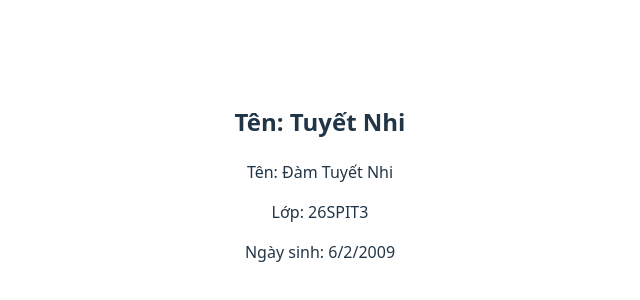
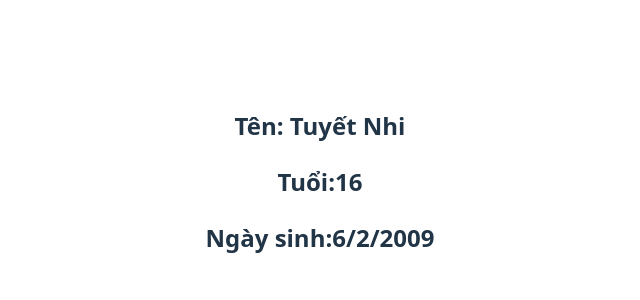
Before and after one commit to damtuyetnhi06022009-cmd/dtn_bai2, a React (Vite) app: page / in a window 1280 px wide. Shown: the part 218-518 px from the top of the page, without its empty margins (320-960 px from the left). Built offline with nearby package versions, Linux system fonts and the light colour scheme.

Commit message:
Add multiple files

```diff
--- a/src/App.jsx
+++ b/src/App.jsx
@@ -10,10 +10,7 @@ function App() {
   return (
     <>
       <div className='card-title'>
-        <Student name =" Tuyết Nhi "/>
-        <p>Tên: Đàm Tuyết Nhi </p>
-        <p>Lớp: 26SPIT3 </p>
-        <p>Ngày sinh: 6/2/2009 </p>
+        <Student name =" Tuyết Nhi " age="16" birth="6/2/2009"/>
       </div>
     </>
   )
--- a/src/student.jsx
+++ b/src/student.jsx
@@ -1,6 +1,12 @@
 function Student(props){
     return(
-        <h2>Tên:{props.name}</h2>
+        <div style={{
+
+        }}>
+            <h2>Tên:{props.name}</h2>
+            <h2>Tuổi:{props.age}</h2>
+            <h2>Ngày sinh:{props.birth}</h2>
+        </div>
     )
 }
 export default Student
```
